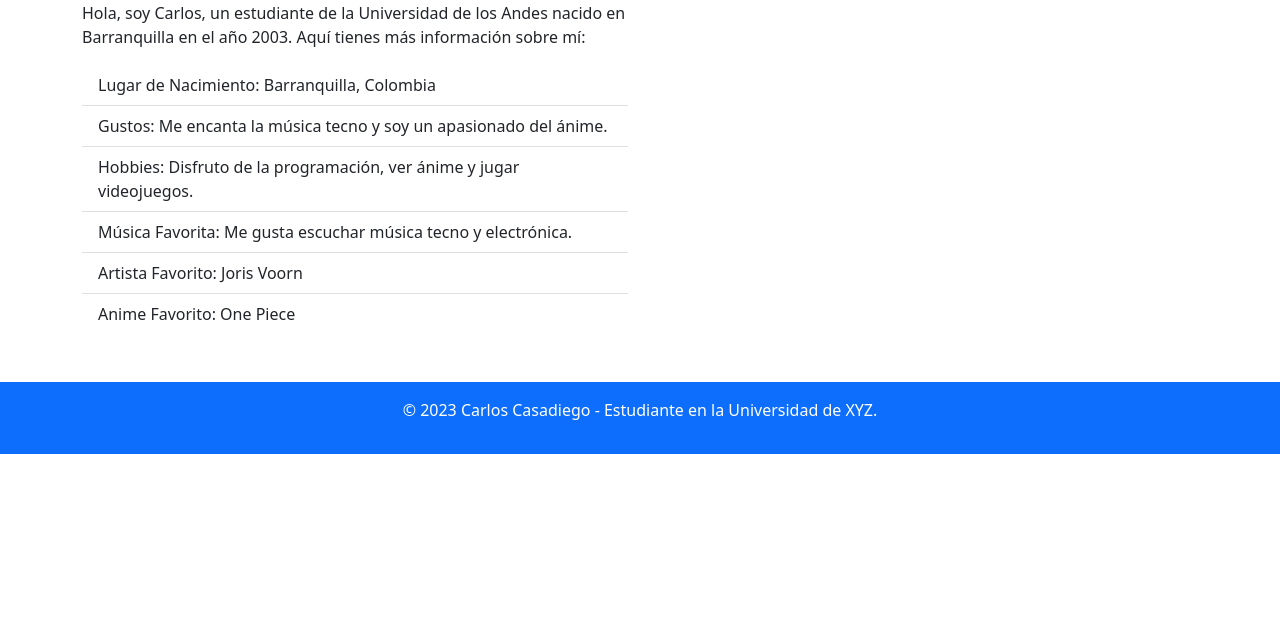
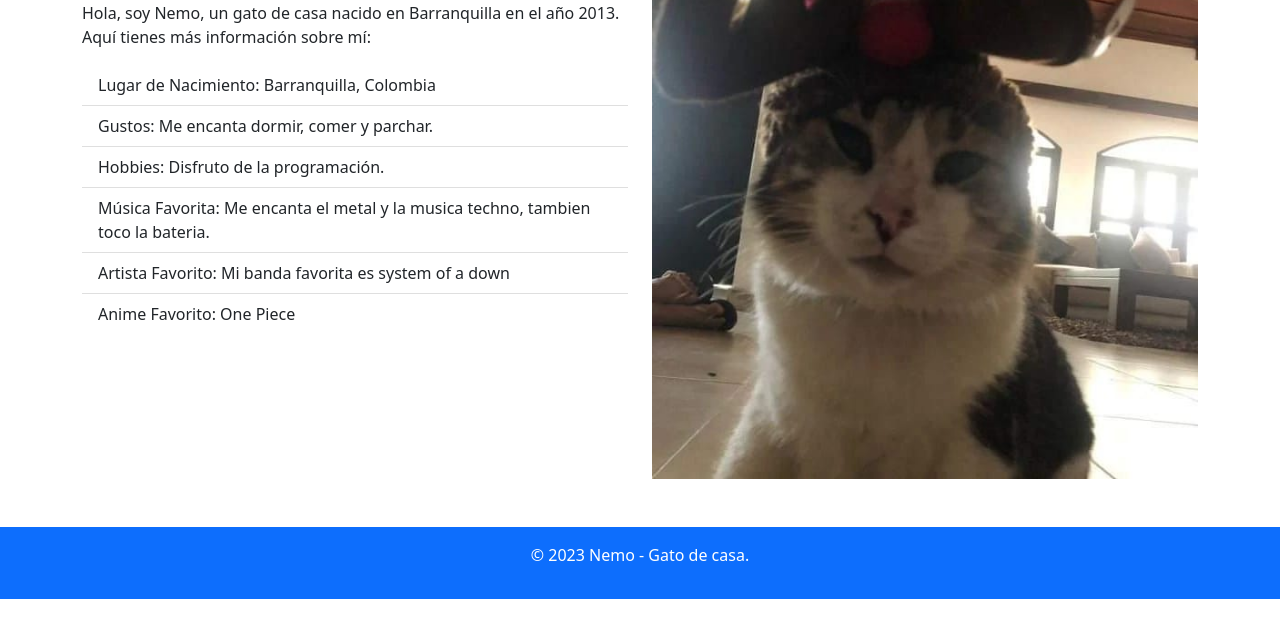
Before and after one commit to cdcp2/P-gina-personal, a plain HTML site: page sw en equipos/sw en equipos/sobreMi.html in a window 1280 px wide. Shown: the part 171-800 px from the top of the page. Drawn offline with nearby package versions, Linux system fonts and the light colour scheme.

Commit message:
NemoGato

```diff
--- a/sw en equipos/sw en equipos/sobreMi.html
+++ b/sw en equipos/sw en equipos/sobreMi.html
@@ -17,7 +17,7 @@
     <!-- Navbar -->
     <nav class="navbar navbar-expand-lg navbar-dark bg-primary">
         <div class="container-fluid">
-            <a class="navbar-brand" href="#">Carlos Casadiego</a>
+            <a class="navbar-brand" href="#">Nemo</a>
             <button class="navbar-toggler" type="button" data-bs-toggle="collapse" data-bs-target="#navbarNav" aria-controls="navbarNav" aria-expanded="false" aria-label="Toggle navigation">
                 <span class="navbar-toggler-icon"></span>
             </button>
@@ -41,22 +41,25 @@
         <div class="row">
             <div class="col-md-6">
                 <h1>Sobre Mi</h1>
-                <p class="about-me">Hola, soy Carlos, un estudiante de la Universidad de los Andes nacido en Barranquilla en el año 2003. Aquí tienes más información sobre mí:</p>
+                <p class="about-me">Hola, soy Nemo, un gato de casa nacido en Barranquilla en el año 2013. Aquí tienes más información sobre mí:</p>
                 <ul class="list-group list-group-flush">
                     <li class="list-group-item">Lugar de Nacimiento: Barranquilla, Colombia</li>
-                    <li class="list-group-item">Gustos: Me encanta la música tecno y soy un apasionado del ánime.</li>
-                    <li class="list-group-item">Hobbies: Disfruto de la programación, ver ánime y jugar videojuegos.</li>
-                    <li class="list-group-item">Música Favorita: Me gusta escuchar música tecno y electrónica.</li>
-                    <li class="list-group-item">Artista Favorito: Joris Voorn</li>
+                    <li class="list-group-item">Gustos: Me encanta dormir, comer y parchar.</li>
+                    <li class="list-group-item">Hobbies: Disfruto de la programación.</li>
+                    <li class="list-group-item">Música Favorita: Me encanta el metal y la musica techno, tambien toco la bateria.</li>
+                    <li class="list-group-item">Artista Favorito: Mi banda favorita es system of a down</li>
                     <li class="list-group-item">Anime Favorito: One Piece</li>
                 </ul>
+            </div>
+            <div class="col-md-6">
+                <img src="gaTO.jpeg" alt="Foto de Nemo" class="img-fluid">
             </div>
         </div>
     </div>
 
     <!-- Footer -->
     <footer class="text-center mt-5 py-3 bg-primary text-white">
-        <p>&copy; 2023 Carlos Casadiego - Estudiante en la Universidad de XYZ.</p>
+        <p>&copy; 2023 Nemo - Gato de casa.</p>
     </footer>
     <!-- Bootstrap JS (para funcionalidad adicional si es necesario) -->
 
```
Also changed, not shown: sw en equipos/sw en equipos/contacto.html (+3 -3 lines), sw en equipos/sw en equipos/index.html (+10 -10 lines), sw en equipos/sw en equipos/NemoGato.jpeg (added), sw en equipos/sw en equipos/fotoCarlos.jpg (deleted), sw en equipos/sw en equipos/gaTO.jpeg (added).
